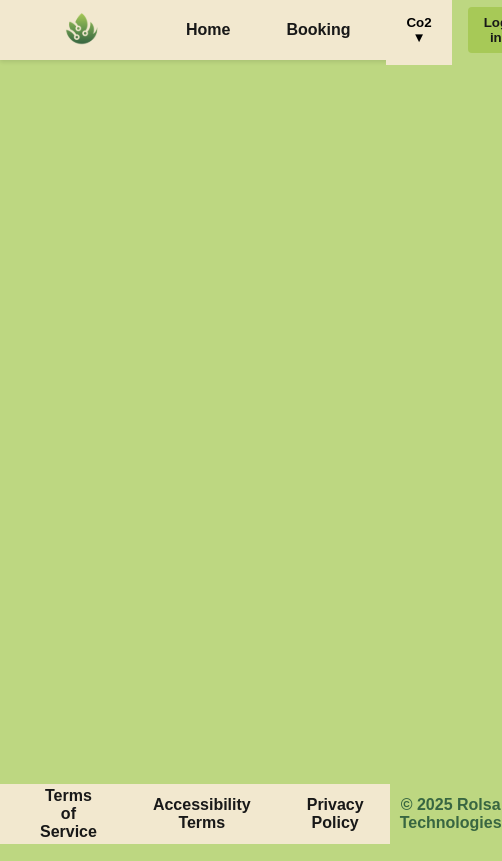
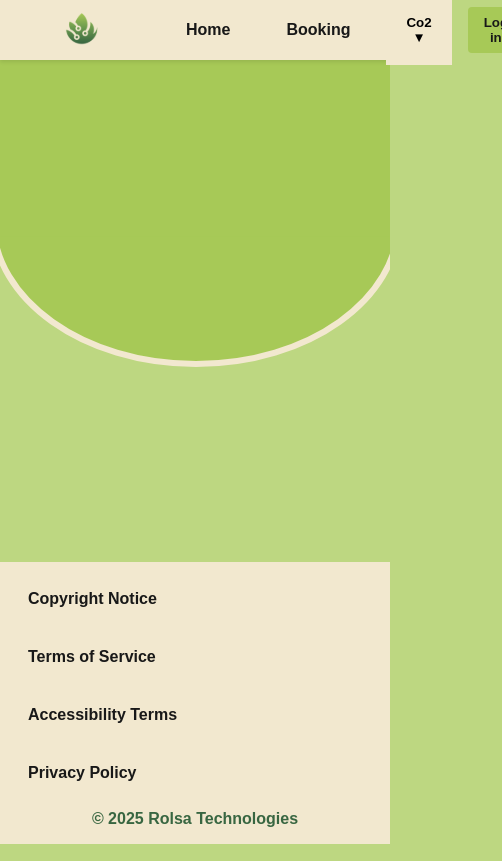
Before and after one commit to SolomonBenham-Lent/Rolsa-OSP, a React (Vite) app: page / in a window 390 px wide. Shown: the whole page, 502 px wide, since content can reach past the window. Built offline with nearby package versions, Linux system fonts and the light colour scheme.

Commit message:
footer & background responsive

```diff
--- a/src/App.css
+++ b/src/App.css
@@ -5,26 +5,61 @@
   text-align: center;
 }
 
+:root{
+    --primary_colour: #A7C957;
+    --secondary_colour: #BDD781;
+    --accent_colour: #F2E8CF;
 
-@keyframes logo-spin {
-  from {
-    transform: rotate(0deg);
-  }
-  to {
-    transform: rotate(360deg);
-  }
+    --primary_text: #386641;
+    --secondary_text: #181818;
+    --accent_text: #ffffff;
+
+    --card_colour_1: #479DBC;
+    --card_colour_2: #408EAA;
+    --card_colour_3: #35768D;
 }
 
-@media (prefers-reduced-motion: no-preference) {
-  a:nth-of-type(2) .logo {
-    animation: logo-spin infinite 20s linear;
-  }
+*{
+    margin: 0;
+    padding: 0;
+    box-sizing: border-box;
+    font-family: 'IBM Plex Sans', sans-serif;
+    font-weight: bold;
 }
 
-.card {
-  padding: 2em;
+body {
+    background-color: var(--secondary_colour);
+    color: var(--primary_text);
+    padding-top: 60px;
 }
 
-.read-the-docs {
-  color: #888;
+.background_image {
+    position: fixed;
+    top: -35rem;
+    left: 0;
+    width: 100%;
+    height: auto;
+    z-index: -1;
 }
+
+
+@media screen and (min-width: 1920px) {
+    .background_image {
+        top: -75rem;
+    }
+
+}
+
+@media screen and (max-width: 1024px) {
+    .background_image {
+        top: -30rem;
+    }
+
+}
+
+@media screen and (max-width: 768px) {
+    .background_image {
+        top: 0;
+    }
+
+}
--- a/src/App.jsx
+++ b/src/App.jsx
@@ -5,11 +5,13 @@ import Home from "./pages/home.jsx"
 import Calculator from './pages/calculator.jsx'
 import Navbar from "./components/Navbar/Navbar.jsx"
 import Footerbar from "./components/Footer/Footerbar.jsx"
+import background_shape_1 from './assets/green_semi_circle.svg'
 
 const App = () => {
   return (
     <div>
       <Navbar/>
+      <img src={background_shape_1} alt="background" className="background_image"/>
       <Footerbar/>
     </div>
   )
--- a/src/components/Footer/Footerbar.css
+++ b/src/components/Footer/Footerbar.css
@@ -22,7 +22,8 @@
 
 .footerbar {
     display: flex;
-    position: absolute;
+    flex-wrap: wrap;
+    position: fixed;
     align-items: center;
     justify-content:center;
     bottom: 0;
@@ -34,13 +35,27 @@
     background-color: var(--accent_colour);
 
     padding: 15px 20px;
+    padding-top: 0px;
     z-index: 1000;
     gap: 1rem;
-    overflow: visible;
 }
-a {
-    padding: 20px 20px;
+.footerbar a{
+    display: flex;
     color: var(--secondary_text);
     text-decoration: none;
     transition: background-color 0.3s;
 }
+
+
+@media (max-width: 600px) {
+  .footerbar {
+    flex-direction: column;
+    height: auto;
+    padding: 1rem;
+  }
+
+  .footerbar a {
+    width: 100%;
+    padding: 0.75rem;
+  }
+}
```
Also changed, not shown: src/assets/green_semi_circle.svg (added).
